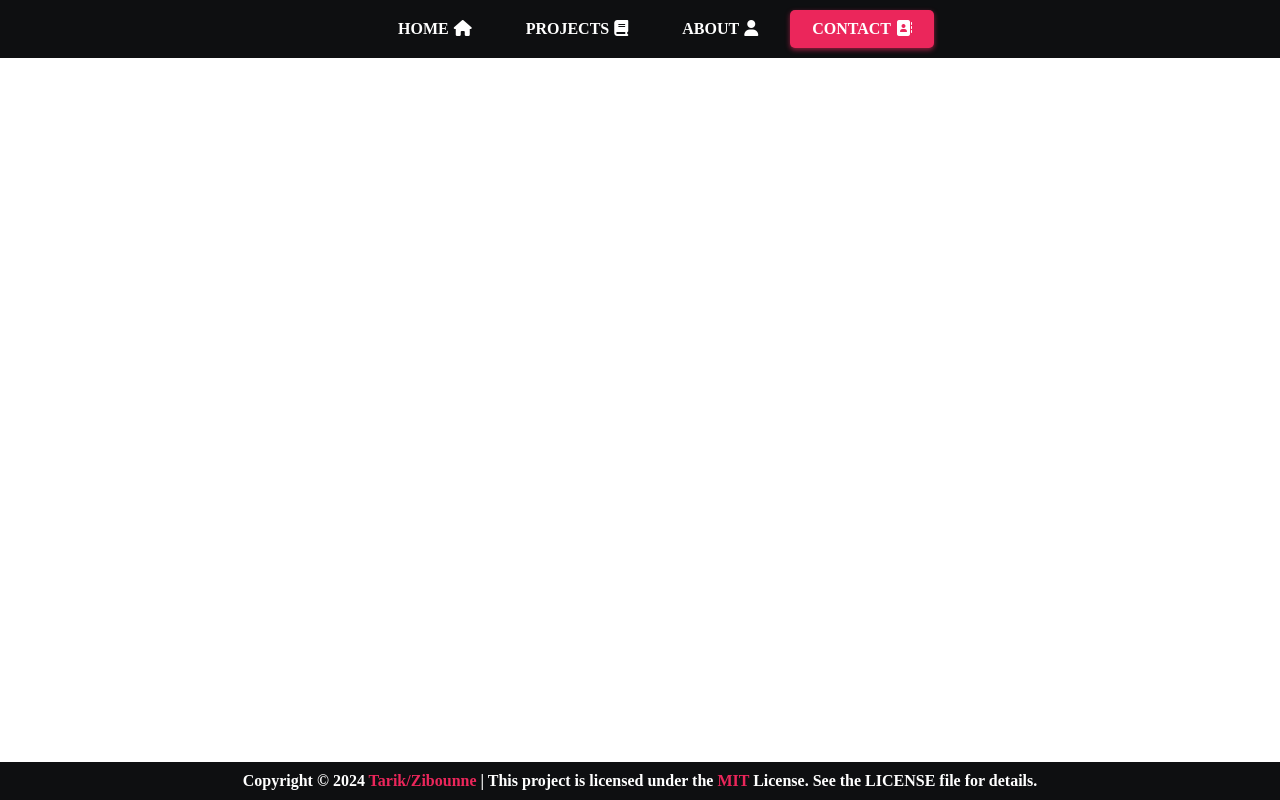
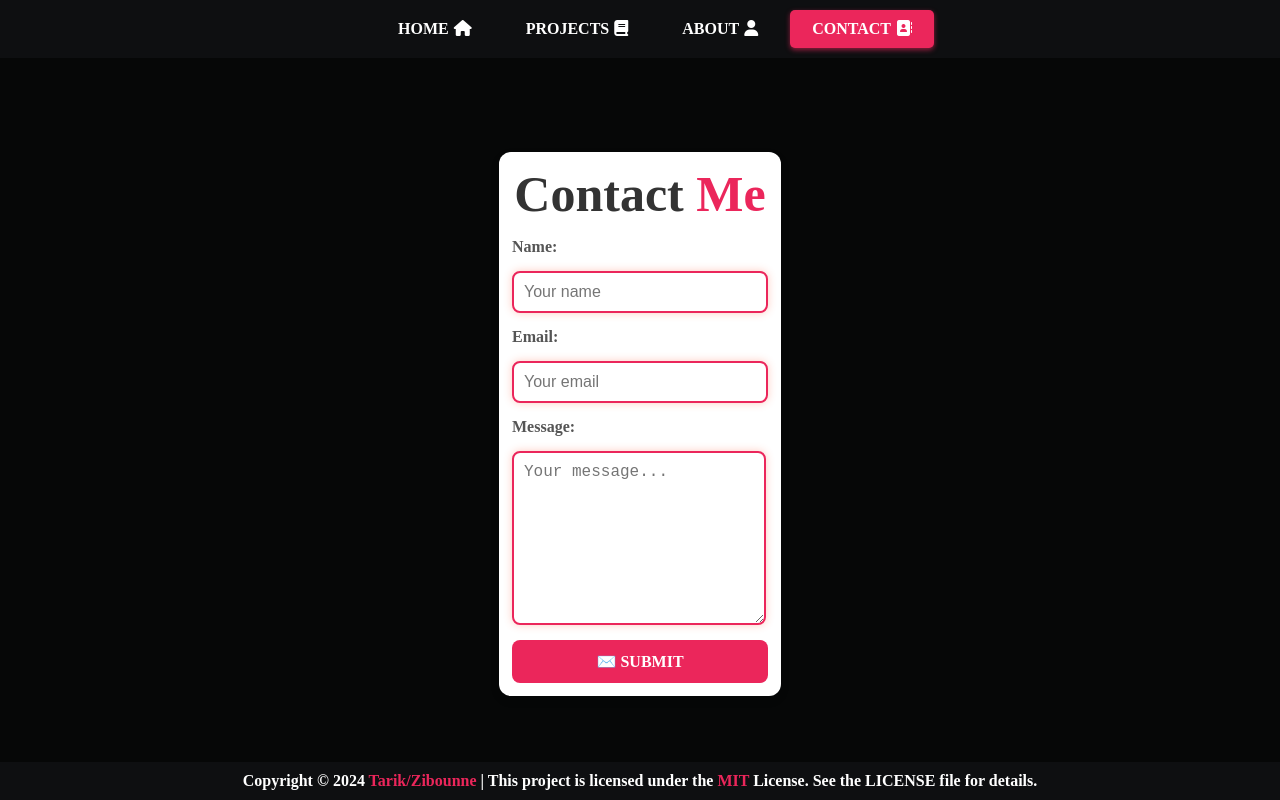
Before and after one commit to Zibounne/Portfolio, an Angular app: page /contact in a window 1280 px wide. Built offline with nearby package versions, Linux system fonts and the light colour scheme.

Commit message:
Add : Contact Page

```diff
--- a/src/app/components/contact/contact.component.html
+++ b/src/app/components/contact/contact.component.html
@@ -1,5 +1,20 @@
 <app-header></app-header>
 
-<p>contact works!</p>
+<section id="contactSection1">
+    <form action="https://formsubmit.co/tarik.dahhane.pro@gmail.com" method="POST" class="contact-form">
+        <h1>Contact <span class="color-red ribbon-Animation-contact"><b>Me</b></span></h1>
+
+        <label>Name:</label>
+        <input type="text" name="name" required placeholder="Your name" />
+
+        <label>Email:</label>
+        <input type="email" name="email" required placeholder="Your email" />
+
+        <label>Message:</label>
+        <textarea name="message" required placeholder="Your message..."></textarea>
+
+        <button type="submit">✉️ <b>Submit</b></button>
+      </form>
+</section>
 
 <app-footer></app-footer>
--- /dev/null
+++ b/src/styles/pages/contact/_contact.sass
@@ -0,0 +1,83 @@
+///////////////////////// KeyFrames /////////////////////////
+
+@keyframes ribbon
+    0%
+        background-color: rgb(235, 38, 91)
+    100%
+        background-color: none
+
+///////////////////////// Animation /////////////////////////
+
+.ribbon-Animation-contact
+    animation: ribbon 1.5s ease-in-out
+
+///////////////////////// Contact ///////////////////////////
+
+//Section 1
+
+#contactSection1
+    height: 90dvh
+    display: flex
+    flex-direction: column
+    padding-top: 5%
+    background: rgb(6,7,7)
+
+    .contact-form
+        margin: auto
+        padding: 1%
+        background: white
+        border-radius: 12px
+        box-shadow: 0px 4px 10px rgba(0, 0, 0, 0.1)
+        display: flex
+        flex-direction: column
+        gap: 15px
+        width: 20%
+        min-height: 400px
+        max-height: 700px
+
+        h1
+            margin-top: 0
+            margin-bottom: 0
+            text-align: center
+            color: #333
+            font-size: 50px
+
+        label
+            font-weight: bold
+            color: #555
+
+        input, textarea
+            padding: 10px
+            border: 2px solid #ddd
+            border-radius: 8px
+            font-size: 1rem
+            transition: 0.3s ease
+            border-color: rgb(235, 38, 91)
+            box-shadow: 0 0 8px rgba(255, 87, 51, 0.3)
+            outline: none
+
+        textarea
+            height: 150px
+            min-width: 45%
+            max-width: 90%
+            min-height: 10%
+            max-height: 50%
+
+        button
+            background-color: rgb(235, 38, 91)
+            color: white
+            padding: 12px
+            border: none
+            border-radius: 8px
+            font-size: 1rem
+            cursor: pointer
+            transition: 0.3s ease
+            font-weight: bold
+            text-align: center
+
+        button:hover
+            background: rgb(184, 30, 71)
+            transform: translateY(-2px)
+            box-shadow: 0 4px 8px rgba(255, 87, 51, 0.3)
+
+//////////////////////// Responsive /////////////////////////
--- a/src/styles/styles.css
+++ b/src/styles/styles.css
@@ -224,4 +224,82 @@ footer p {
 }
 #aboutSection1 p, #aboutSection1 ul {
   font-size: 20px;
+}
+
+@keyframes ribbon {
+  0% {
+    background-color: rgb(235, 38, 91);
+  }
+  100% {
+    background-color: none;
+  }
+}
+.ribbon-Animation-contact {
+  animation: ribbon 1.5s ease-in-out;
+}
+
+#contactSection1 {
+  height: 90dvh;
+  display: flex;
+  flex-direction: column;
+  padding-top: 5%;
+  background: rgb(6, 7, 7);
+}
+#contactSection1 .contact-form {
+  margin: auto;
+  padding: 1%;
+  background: white;
+  border-radius: 12px;
+  box-shadow: 0px 4px 10px rgba(0, 0, 0, 0.1);
+  display: flex;
+  flex-direction: column;
+  gap: 15px;
+  width: 20%;
+  min-height: 400px;
+  max-height: 700px;
+}
+#contactSection1 .contact-form h1 {
+  margin-top: 0;
+  margin-bottom: 0;
+  text-align: center;
+  color: #333;
+  font-size: 50px;
+}
+#contactSection1 .contact-form label {
+  font-weight: bold;
+  color: #555;
+}
+#contactSection1 .contact-form input, #contactSection1 .contact-form textarea {
+  padding: 10px;
+  border: 2px solid #ddd;
+  border-radius: 8px;
+  font-size: 1rem;
+  transition: 0.3s ease;
+  border-color: rgb(235, 38, 91);
+  box-shadow: 0 0 8px rgba(255, 87, 51, 0.3);
+  outline: none;
+}
+#contactSection1 .contact-form textarea {
+  height: 150px;
+  min-width: 45%;
+  max-width: 90%;
+  min-height: 10%;
+  max-height: 50%;
+}
+#contactSection1 .contact-form button {
+  background-color: rgb(235, 38, 91);
+  color: white;
+  padding: 12px;
+  border: none;
+  border-radius: 8px;
+  font-size: 1rem;
+  cursor: pointer;
+  transition: 0.3s ease;
+  font-weight: bold;
+  text-align: center;
+}
+#contactSection1 .contact-form button:hover {
+  background: rgb(184, 30, 71);
+  transform: translateY(-2px);
+  box-shadow: 0 4px 8px rgba(255, 87, 51, 0.3);
 }/*# sourceMappingURL=styles.css.map */
--- a/src/styles/styles.sass
+++ b/src/styles/styles.sass
@@ -11,3 +11,5 @@
 @import 'pages/home/_home.sass'
 //about
 @import 'pages/about/_about.sass'
+//contact
+@import 'pages/contact/_contact.sass'
```
Also changed, not shown: 1 other file (tests, documents, lock files or other folders).
